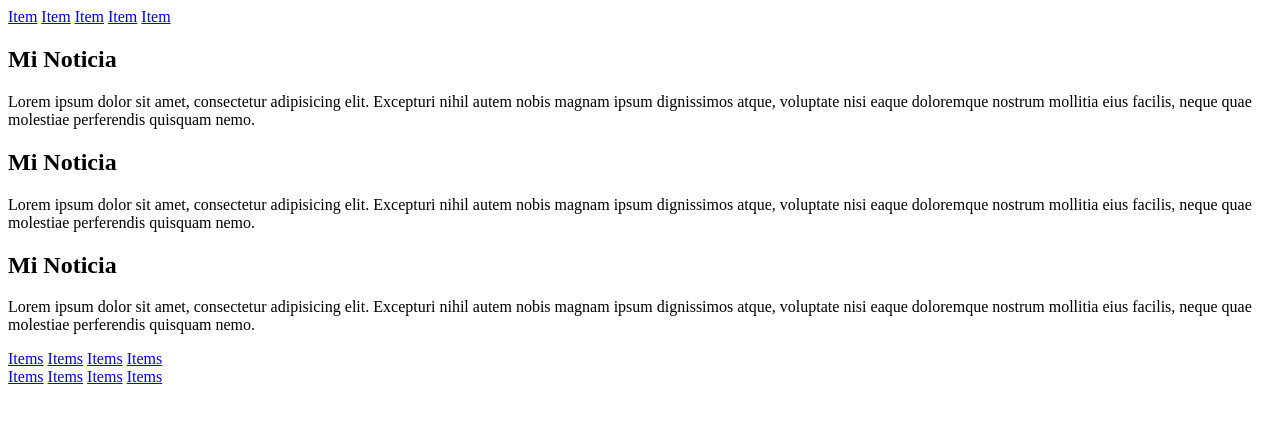
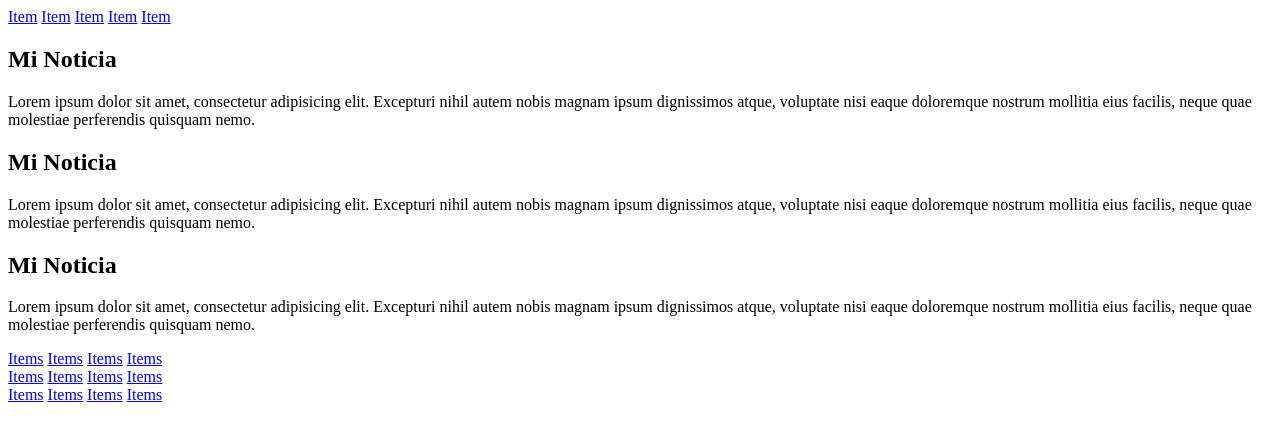
Before and after one commit to ArielMejia/pruebaGithub, a plain HTML site: page index.html in a window 1280 px wide. Drawn offline with Linux system fonts and the light colour scheme.

Commit message:
Nuevo div en footer

```diff
--- a/index.html
+++ b/index.html
@@ -49,6 +49,12 @@
 				<a href="#" class="linkNav">Items</a>
 				<a href="#" class="linkNav">Items</a>
 			</div>
+			<div>
+				<a href="#" class="linkNav">Items</a>
+				<a href="#" class="linkNav">Items</a>
+				<a href="#" class="linkNav">Items</a>
+				<a href="#" class="linkNav">Items</a>
+			</div>
 		</footer>
 	</div>
 </body>
```
